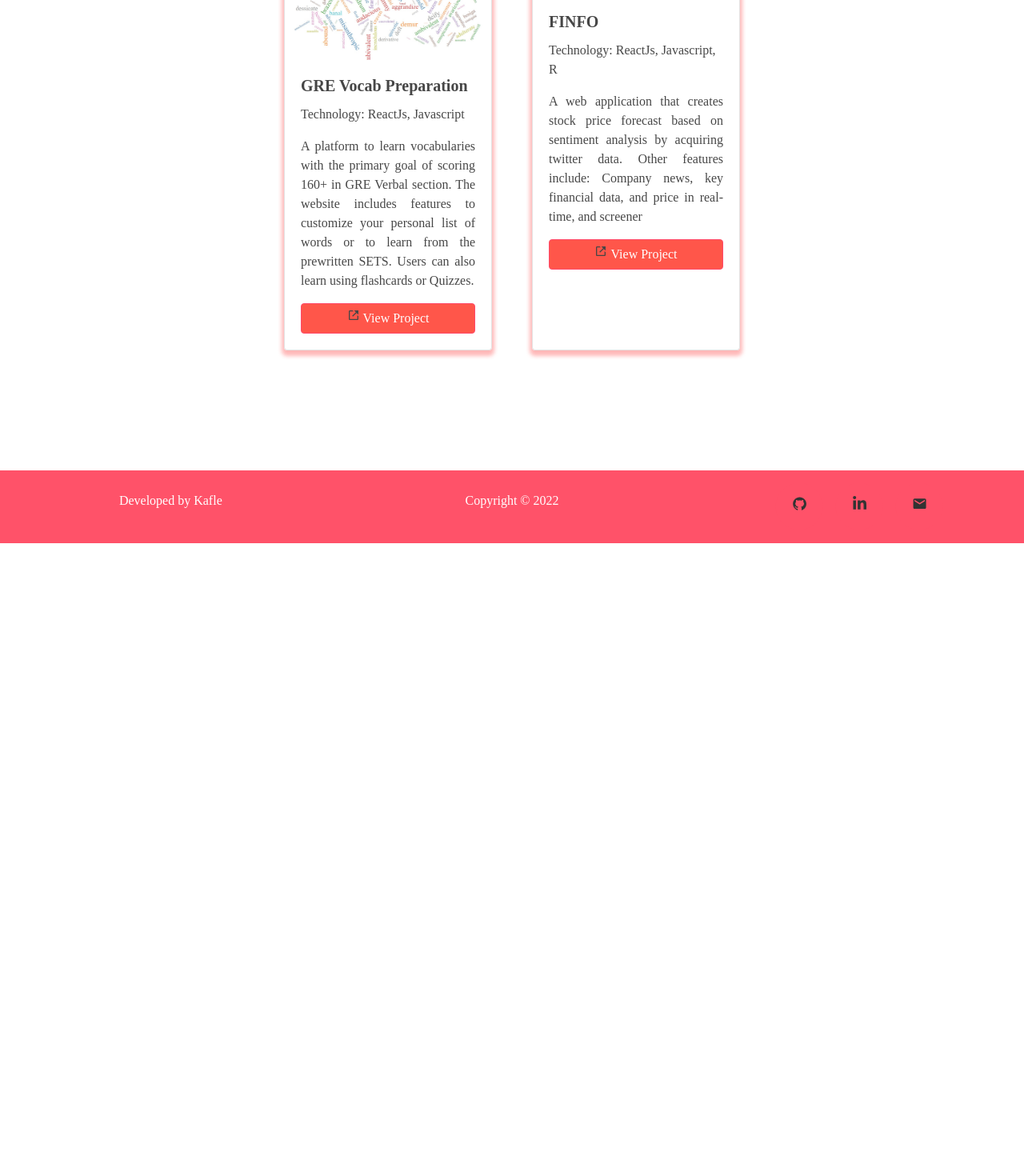
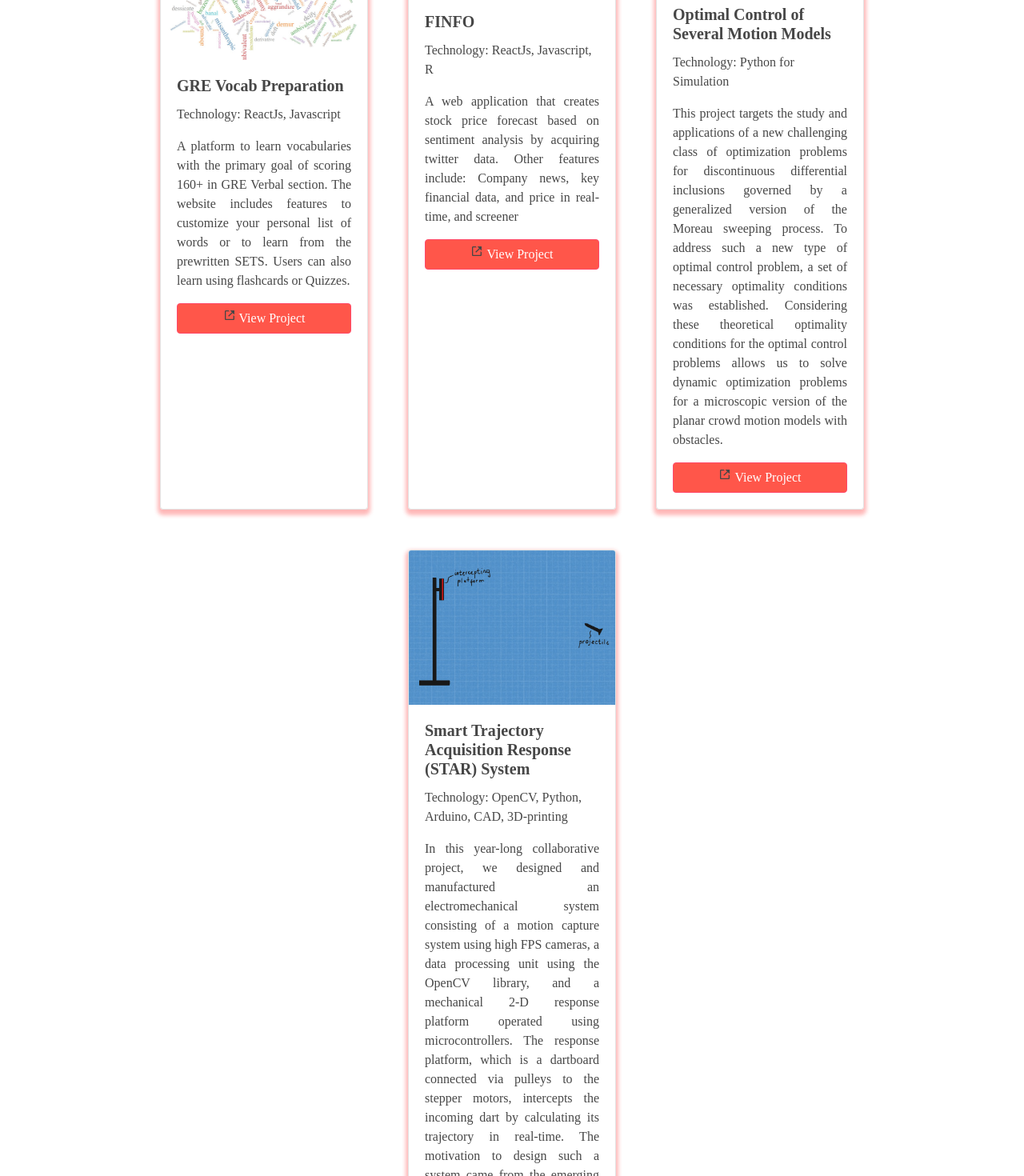
Before and after one commit to kafleBeast/kafle-portfolio, a React (Create React App) app: page /project in a window 1280 px wide. Shown: the part 340-1810 px from the top of the page at 80% size. Before the commit the page ends 1019 px from the top, so only its background shows below. Built offline with nearby package versions, Linux system fonts and the light colour scheme; the HTML template or start-up script is replaced by a standard one.

Commit message:
Update Projects.js

```diff
--- a/src/Projects.js
+++ b/src/Projects.js
@@ -4,6 +4,8 @@ import ProjectCard from "./Cards/ProjectsCards";
 
 import greprep from "./images/greprep.jpg";
 import finfo from "./images/finfo.jpg";
+import research from "./images/research.png"
+import seniorDesign from './images/seniorDesign.gif'
 
 const PROJECTS = [
   {
@@ -20,6 +22,20 @@ const PROJECTS = [
     description: "A web application that creates stock price forecast based on sentiment analysis by acquiring twitter data. Other features include: Company news, key financial data, and price in real-time, and screener",
     url: "https://wizardly-wozniak-1a82a7.netlify.app/",
   },
+  {
+    image: research,
+    name: "Optimal Control of Several Motion Models",
+    technologyUsed: "Python for Simulation",
+    description: "This project targets the study and applications of a new challenging class of optimization problems for discontinuous differential inclusions governed by a generalized version of the Moreau sweeping process. To address such a new type of optimal control problem, a set of necessary optimality conditions was established. Considering these theoretical optimality conditions for the optimal control problems allows us to solve dynamic optimization problems for a microscopic version of the planar crowd motion models with obstacles.",
+    url: "https://abhishekkafle.com.np/project/",
+  },
+  {
+    image: seniorDesign,
+    name: "Smart Trajectory Acquisition Response (STAR) System",
+    technologyUsed: "OpenCV, Python, Arduino, CAD, 3D-printing",
+    description: "In this year-long collaborative project, we designed and manufactured an electromechanical system consisting of a motion capture system using high FPS cameras, a data processing unit using the OpenCV library, and a mechanical 2-D response platform operated using microcontrollers. The response platform, which is a dartboard connected via pulleys to the stepper motors, intercepts the incoming dart by calculating its trajectory in real-time. The motivation to design such a system came from the emerging need to intercept and remove orbital debris, also known as “space junk”, which threatens human spaceflight and other robotic missions.",
+    url: "https://docs.google.com/document/d/119gi_KJ1Ycaml0ALVMv3zG3diBU94sUiBAftzB6Bmlk/edit?usp=sharing",
+  }
 ];
 
 const Projects = () =>{
```
